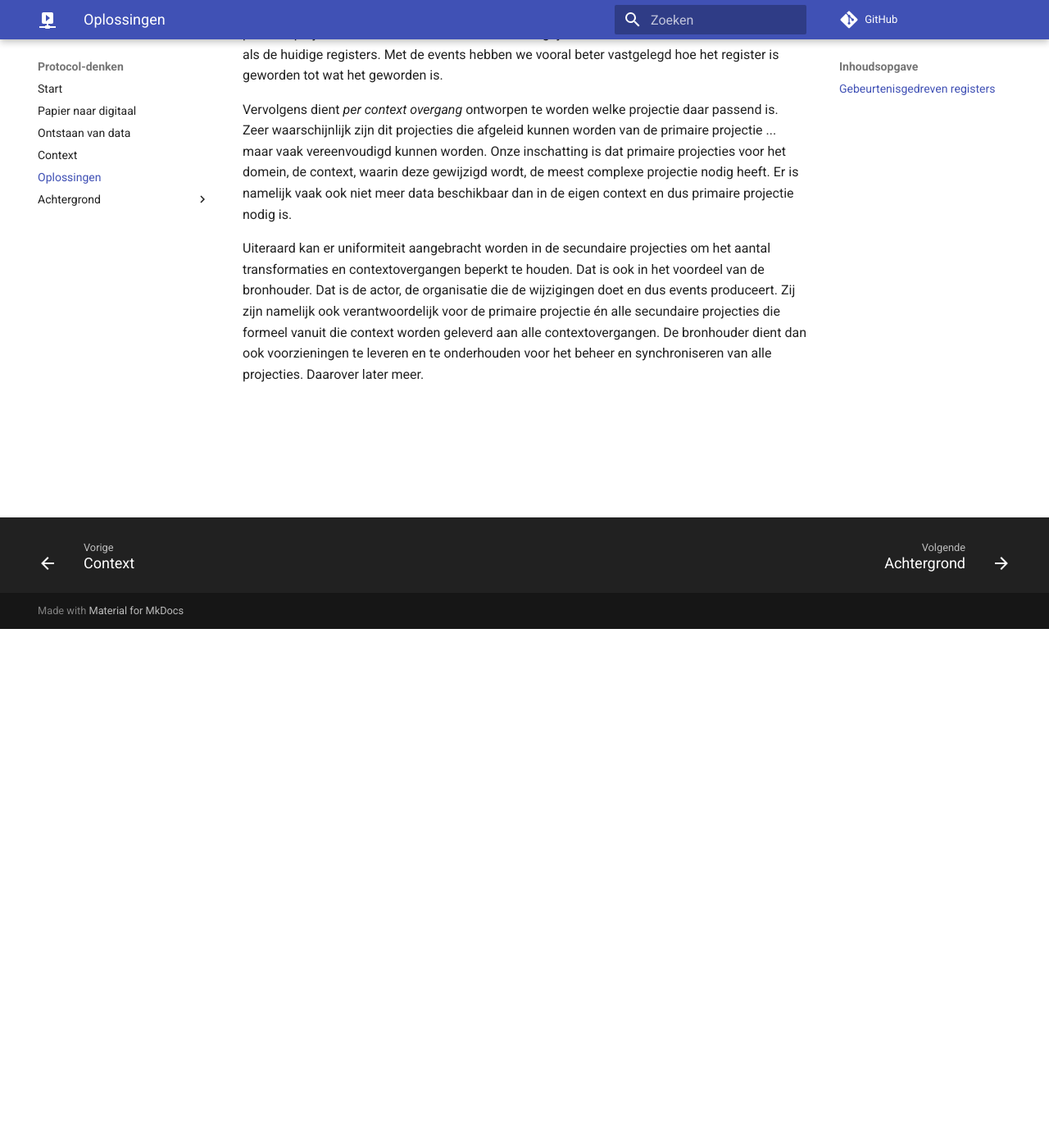
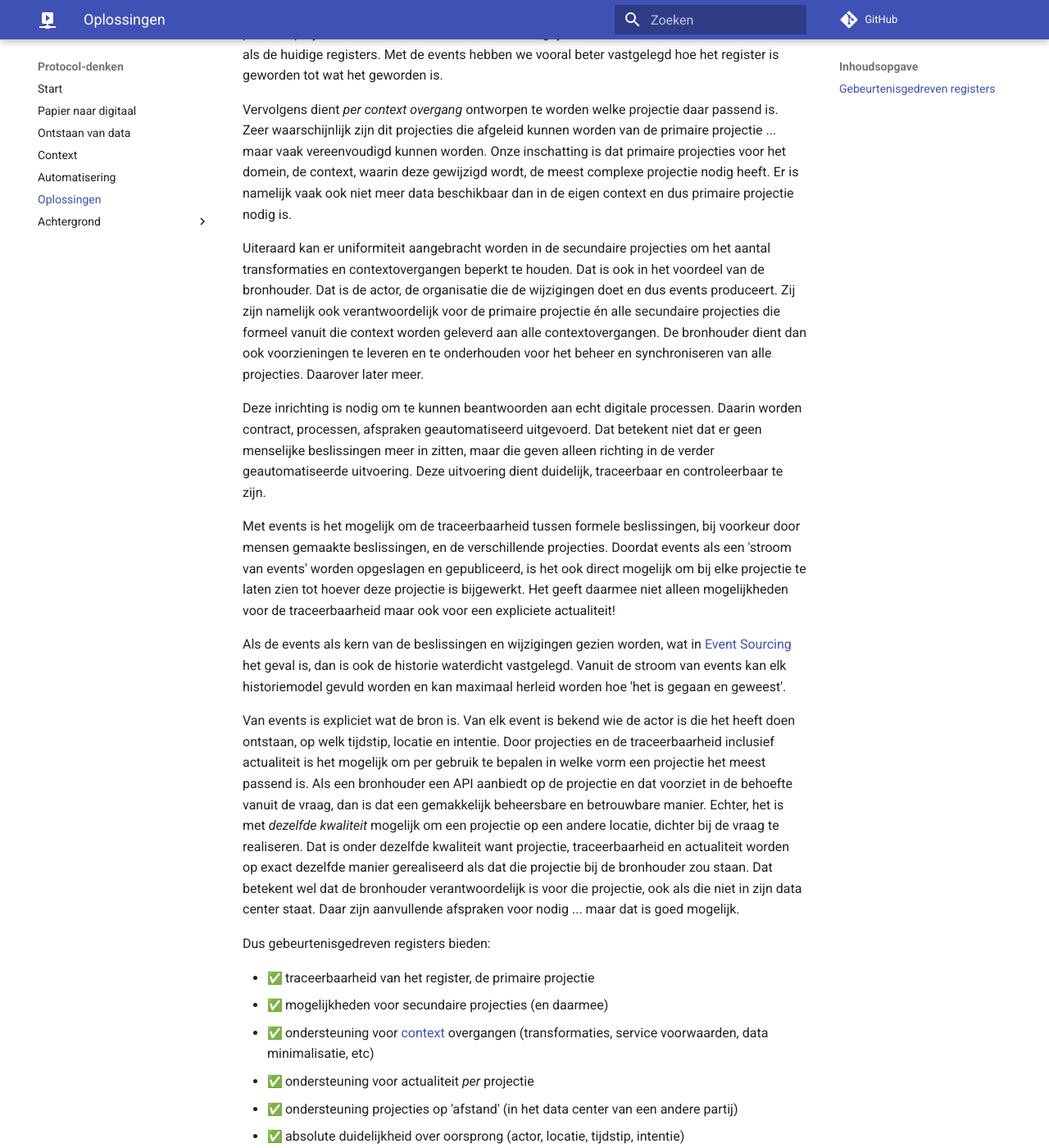
Before and after one commit to kadaster-labs/protocol-denken, an MkDocs documentation site: the page built from docs/oplossingen.md, in a window 1280 px wide and 1400 px high, scrolled down 633 px. Shown: the whole window at 82% size. Built offline with MkDocs 1.6.1 and Material for MkDocs 9.7.7, drawn with Linux system fonts in a browser that asks for light colours; emoji names are drawn with the system emoji font; comment, search, counter and statistics services are not loaded; some of the changed text lies outside the part shown.

Commit message:
automatisering

```diff
--- a/docs/oplossingen.md
+++ b/docs/oplossingen.md
@@ -39,3 +39,45 @@ ook verantwoordelijk voor de primaire projectie én alle secundaire projecties d
 context worden geleverd aan alle contextovergangen. De bronhouder dient dan ook voorzieningen te
 leveren en te onderhouden voor het beheer en synchroniseren van alle projecties. Daarover later
 meer.
+
+Deze inrichting is nodig om te kunnen beantwoorden aan echt digitale processen. Daarin worden
+contract, processen, afspraken geautomatiseerd uitgevoerd. Dat betekent niet dat er geen menselijke
+beslissingen meer in zitten, maar die geven alleen richting in de verder geautomatiseerde
+uitvoering. Deze uitvoering dient duidelijk, traceerbaar en controleerbaar te zijn.
+
+Met events is het mogelijk om de traceerbaarheid tussen formele beslissingen, bij voorkeur door
+mensen gemaakte beslissingen, en de verschillende projecties. Doordat events als een 'stroom van
+events' worden opgeslagen en gepubliceerd, is het ook direct mogelijk om bij elke projectie te laten
+zien tot hoever deze projectie is bijgewerkt. Het geeft daarmee niet alleen mogelijkheden voor de
+traceerbaarheid maar ook voor een expliciete actualiteit!
+
+Als de events als kern van de beslissingen en wijzigingen gezien worden, wat in [Event
+Sourcing](./achtergrond/event-sourcing.md) het geval is, dan is ook de historie waterdicht
+vastgelegd. Vanuit de stroom van events kan elk historiemodel gevuld worden en kan maximaal herleid
+worden hoe 'het is gegaan en geweest'.
+
+Van events is expliciet wat de bron is. Van elk event is bekend wie de actor is die het heeft doen
+ontstaan, op welk tijdstip, locatie en intentie. Door projecties en de traceerbaarheid inclusief
+actualiteit is het mogelijk om per gebruik te bepalen in welke vorm een projectie het meest passend
+is. Als een bronhouder een API aanbiedt op de projectie en dat voorziet in de behoefte vanuit de
+vraag, dan is dat een gemakkelijk beheersbare en betrouwbare manier. Echter, het is met _dezelfde
+kwaliteit_ mogelijk om een projectie op een andere locatie, dichter bij de vraag te realiseren. Dat
+is onder dezelfde kwaliteit want projectie, traceerbaarheid en actualiteit worden op exact dezelfde
+manier gerealiseerd als dat die projectie bij de bronhouder zou staan. Dat betekent wel dat de
+bronhouder verantwoordelijk is voor die projectie, ook als die niet in zijn data center staat. Daar
+zijn aanvullende afspraken voor nodig ... maar dat is goed mogelijk.
+
+Dus gebeurtenisgedreven registers bieden:
+
+- :white_check_mark: traceerbaarheid van het register, de primaire projectie
+- :white_check_mark: mogelijkheden voor secundaire projecties (en daarmee)
+- :white_check_mark: ondersteuning voor [context](./context.md) overgangen (transformaties, service voorwaarden, data minimalisatie, etc)
+- :white_check_mark: ondersteuning voor actualiteit _per_ projectie
+- :white_check_mark: ondersteuning projecties op 'afstand' (in het data center van een andere partij)
+- :white_check_mark: absolute duidelijkheid over oorsprong (actor, locatie, tijdstip, intentie)
+- :white_check_mark: volledige ondersteuning voor historisch begrip (onderzoek, reconstructie, historiemodellen, etc)
+- :white_check_mark: mogelijkheden voor vergaande [automatisering](./automatisering.md)
+
+> In bovenstaande worden _events_, _data-gebeurtenissen_ en _wijzigingen_ door elkaar gebruikt. Elke
+> keer wordt hetzelfde bedoeld: _data-gebeurtenissen_ zíjn _events_ wat de _wijzigingen_ ín een
+> register zijn.
--- a/mkdocs.yml
+++ b/mkdocs.yml
@@ -9,6 +9,7 @@ nav:
   - papier-naar-digitaal.md
   - ontstaan-van-data.md
   - context.md
+  - automatisering.md
   - oplossingen.md
   - Achtergrond:
     - achtergrond/index.md
```
Also changed, not shown: docs/automatisering.md (added, +35 -0 lines), docs/papier-naar-digitaal.md (+2 -2 lines).
